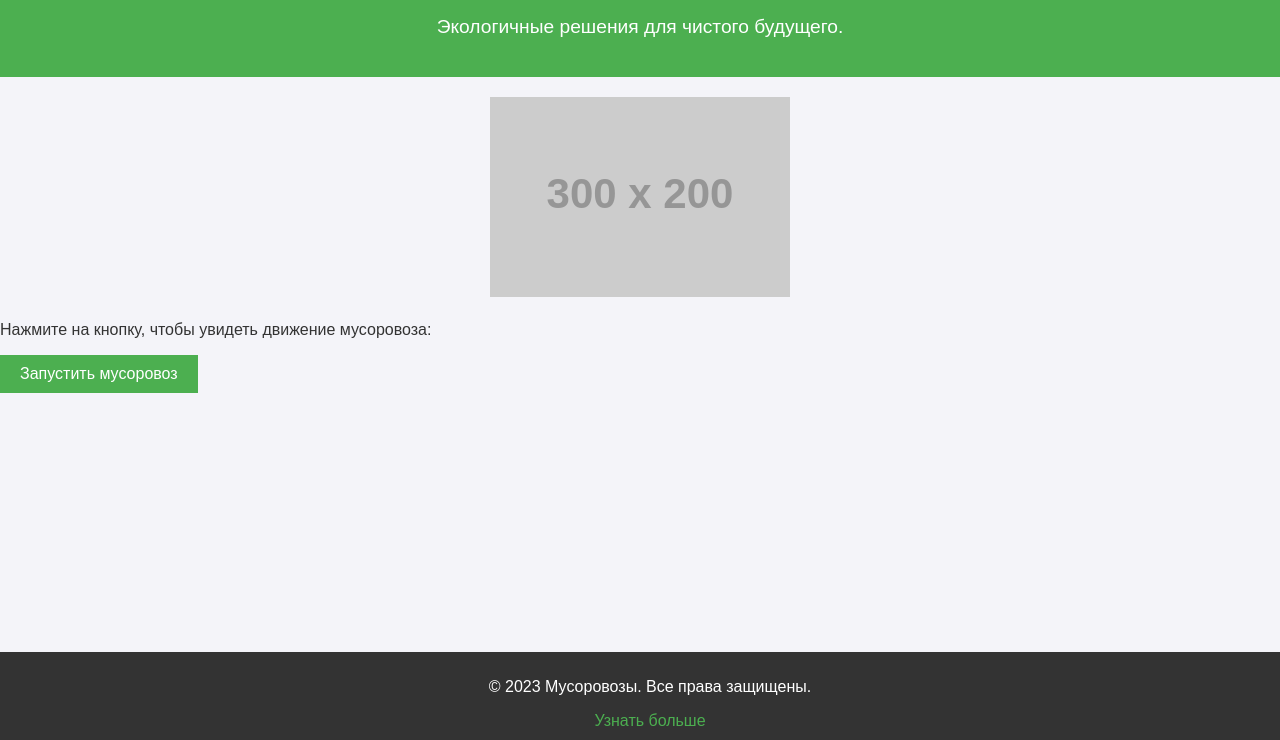
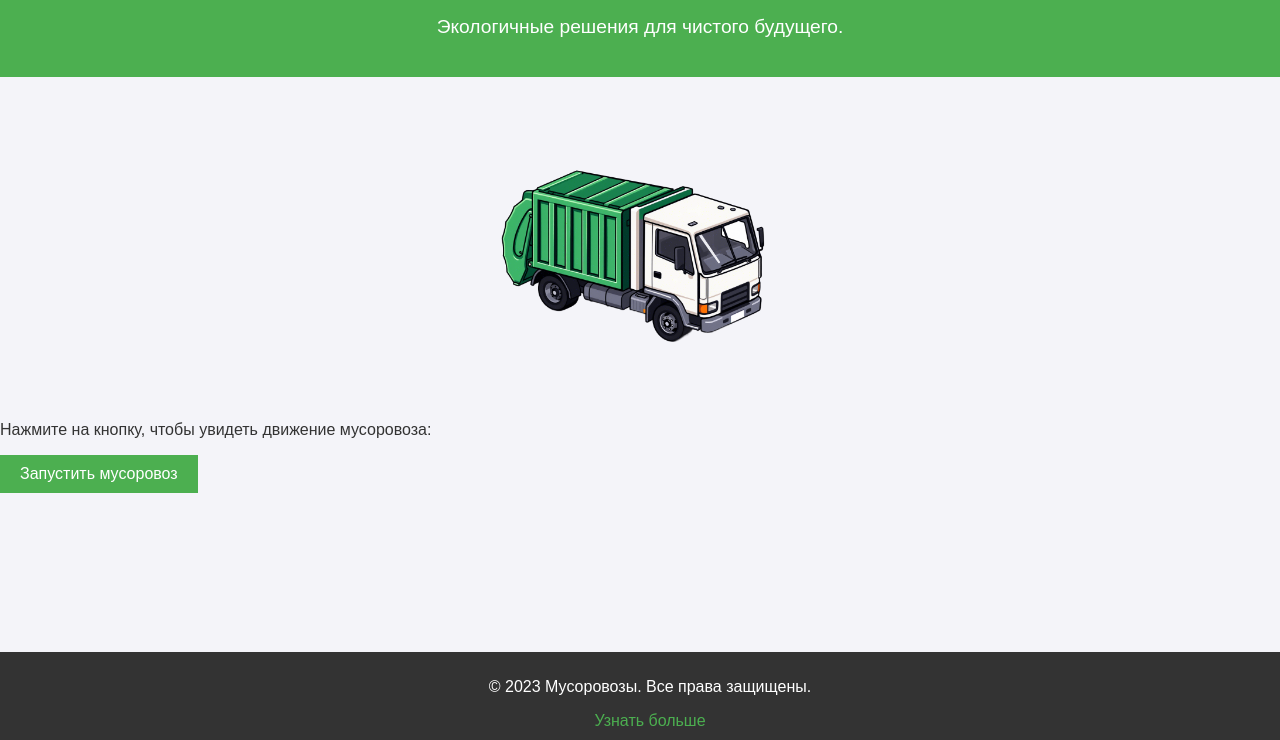
Before and after one commit to Andmslka/Trash, a plain HTML site: page index.html in a window 1280 px wide. Shown: the part 60-800 px from the top of the page. Drawn offline with Linux system fonts and the light colour scheme; placeholder pictures from the web are drawn by us.

Commit message:
Update index.html

```diff
--- a/index.html
+++ b/index.html
@@ -14,7 +14,7 @@
 
     <section class="main-section">
         <div class="truck-animation">
-            <img src="https://via.placeholder.com/300x200?text=Мусоровоз" alt="Мусоровоз" id="truck">
+            <img src="Thrash.png" alt="Мусоровоз" id="truck">
         </div>
         <p>Нажмите на кнопку, чтобы увидеть движение мусоровоза:</p>
         <button onclick="moveTruck()">Запустить мусоровоз</button>
```
